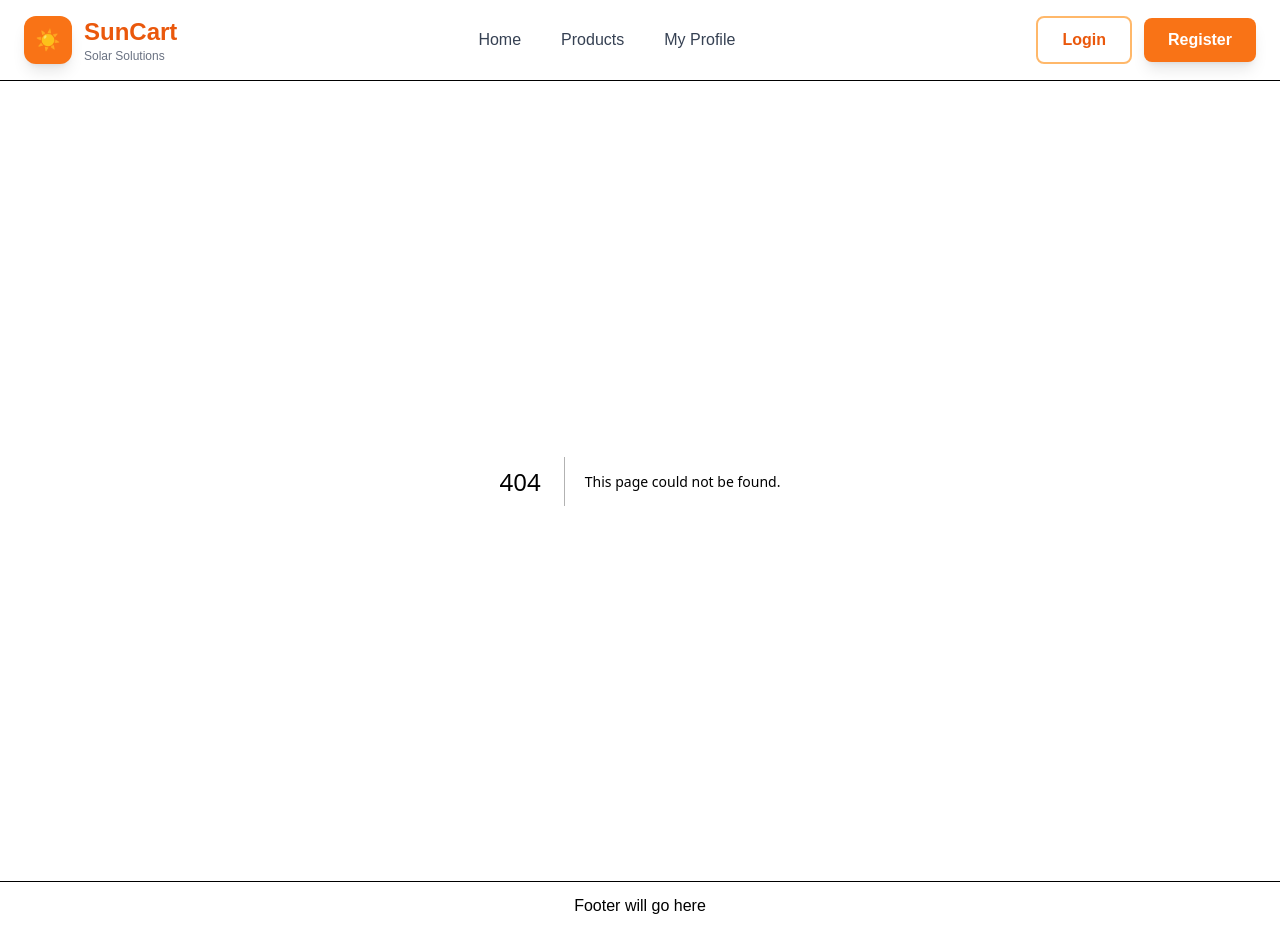
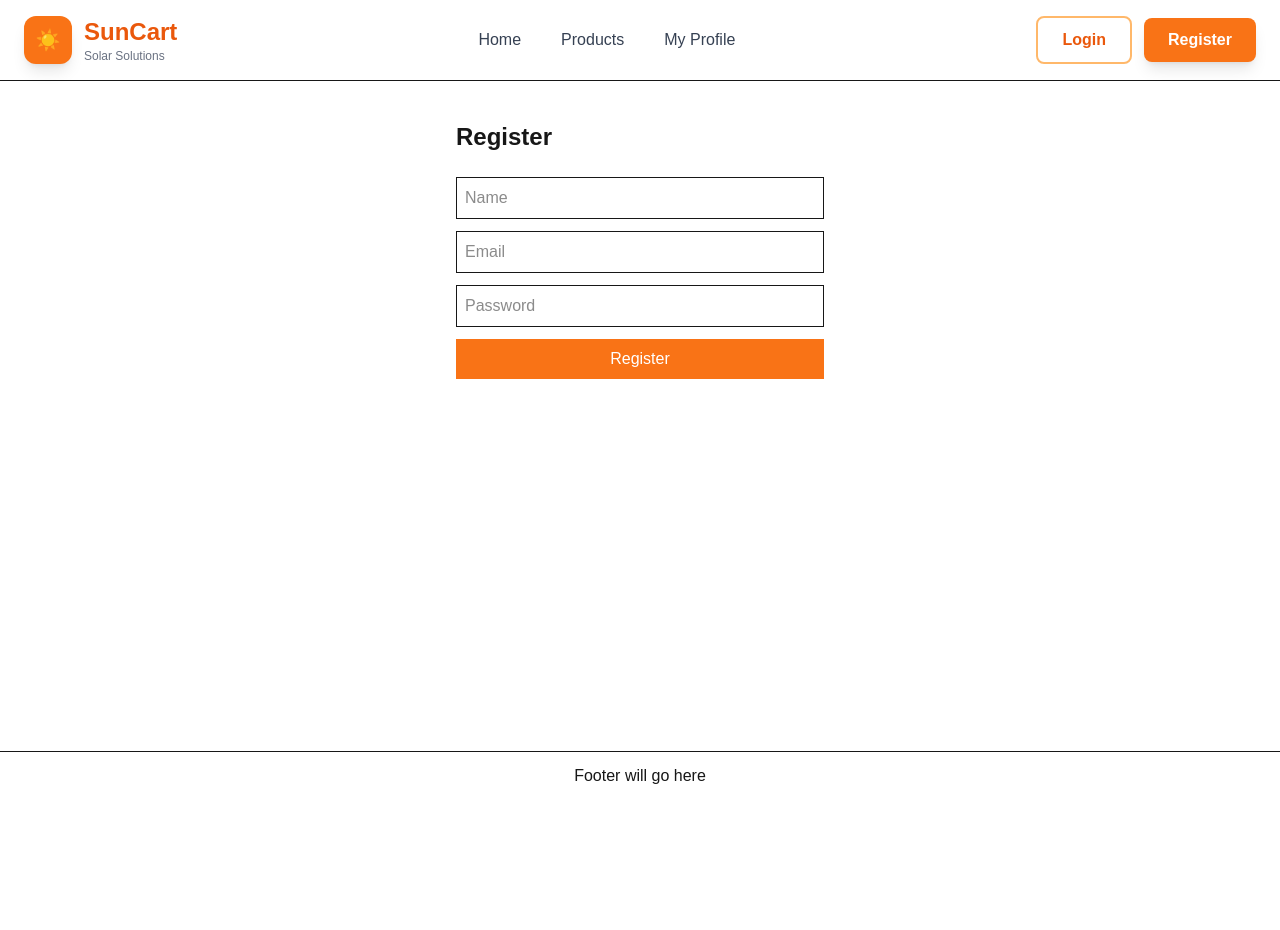
Before and after one commit to waliulnizu/suncart, a Next.js app: page /register in a window 1280 px wide. Before the commit this address had no page. After the commit the page ends 800 px from the top, so only its background shows below. Built offline with nearby package versions, Linux system fonts and the light colour scheme.

Commit message:
set better auth from documentation and add login and register static page

```diff
--- a/package.json
+++ b/package.json
@@ -9,7 +9,9 @@
     "lint": "eslint"
   },
   "dependencies": {
+    "@better-auth/mongo-adapter": "^1.6.9",
     "@heroui/react": "^3.0.3",
+    "mongodb": "^7.2.0",
     "next": "16.2.4",
     "react": "19.2.4",
     "react-dom": "19.2.4"
--- /dev/null
+++ b/src/app/api/auth/[...all]/route.js
@@ -0,0 +1,4 @@
+import { auth } from "@/lib/auth"; // path to your auth file
+import { toNextJsHandler } from "better-auth/next-js";
+
+export const { POST, GET } = toNextJsHandler(auth);
--- /dev/null
+++ b/src/app/lib/auth-client.js
@@ -0,0 +1,8 @@
+
+import { createAuthClient } from "better-auth/react"
+export const authClient = createAuthClient({
+    /** The base URL of the server (optional if you're using the same domain) */
+    baseURL: "process.env.NEXT_PUBLIC_BASE_URL || 'http://localhost:3000'",
+})
+
+export const { signIn, signUp, useSession } = createAuthClient()
--- /dev/null
+++ b/src/app/lib/auth.js
@@ -0,0 +1,15 @@
+import { betterAuth } from "better-auth";
+import { MongoClient } from "mongodb";
+import { mongodbAdapter } from "better-auth/adapters/mongodb";
+
+const client = new MongoClient(process.env.MONGODB_URI);
+const db = client.db("suncart");
+
+export const auth = betterAuth({
+  database: mongodbAdapter(db, {
+    // Optional: if you don't provide a client, database transactions won't be enabled.
+    emailAndPassword: {
+    enabled: true,
+  },
+  }),
+});
--- /dev/null
+++ b/src/app/login/page.jsx
@@ -0,0 +1,45 @@
+"use client";
+
+import { useState } from "react";
+import { useRouter } from "next/navigation";
+
+export default function LoginPage() {
+  const router = useRouter();
+  const [email, setEmail] = useState("");
+  const [password, setPassword] = useState("");
+
+  async function handleLogin() {
+    // demo flow (BetterAuth integration later)
+    console.log(email, password);
+
+    router.push("/");
+  }
+
+  return (
+    <div className="max-w-md mx-auto p-10">
+
+      <h1 className="text-2xl font-bold mb-6">Login</h1>
+
+      <input
+        className="border p-2 w-full mb-3"
+        placeholder="Email"
+        onChange={(e) => setEmail(e.target.value)}
+      />
+
+      <input
+        type="password"
+        className="border p-2 w-full mb-3"
+        placeholder="Password"
+        onChange={(e) => setPassword(e.target.value)}
+      />
+
+      <button
+        onClick={handleLogin}
+        className="bg-orange-500 text-white px-4 py-2 w-full"
+      >
+        Login
+      </button>
+
+    </div>
+  );
+}
--- a/src/app/products/[id]/page.jsx
+++ b/src/app/products/[id]/page.jsx
@@ -11,10 +11,16 @@ async function getProduct(id) {
 }
 
 export default async function ProductDetails({ params }) {
+    // new add
+  const isLoggedIn = false; // later real auth replace
+  if (!isLoggedIn) {
+    redirect("/login");
+  }
+
   // ✅ Properly unwrap params with await for Next.js 16
   const { id } = await params;
   const product = await getProduct(id);
-  console.log(product)
+  console.log(product);
 
   if (!product) {
     return <p className="p-10 text-center">Product not found</p>;
@@ -22,13 +28,9 @@ export default async function ProductDetails({ params }) {
 
   return (
     <div className="max-w-5xl mx-auto px-6 py-10">
-
-      <h1 className="text-3xl font-bold mb-6">
-        {product.name}
-      </h1>
+      <h1 className="text-3xl font-bold mb-6">{product.name}</h1>
 
       <div className="grid md:grid-cols-2 gap-8">
-
         {/* Image - Using Next.js Image Component */}
         <div className="relative w-full h-72">
           <Image
@@ -41,29 +43,21 @@ export default async function ProductDetails({ params }) {
 
         {/* Details */}
         <div>
-          <p className="text-gray-500 mb-2">
-            Brand: {product.brand}
-          </p>
+          <p className="text-gray-500 mb-2">Brand: {product.brand}</p>
 
-          <p className="text-lg mb-2">
-            ⭐ {product.rating}
-          </p>
+          <p className="text-lg mb-2">⭐ {product.rating}</p>
 
           <p className="text-orange-500 text-2xl font-bold mb-4">
             ${product.price}
           </p>
 
-          <p className="mb-4">
-            {product.description}
-          </p>
+          <p className="mb-4">{product.description}</p>
 
           <button className="bg-orange-500 text-white px-6 py-2 rounded-lg hover:bg-orange-600 transition">
             Buy Now
           </button>
         </div>
-
       </div>
-
     </div>
   );
 }
--- /dev/null
+++ b/src/app/register/page.jsx
@@ -0,0 +1,54 @@
+"use client";
+
+import { useState } from "react";
+import { useRouter } from "next/navigation";
+
+export default function RegisterPage() {
+  const router = useRouter();
+
+  const [form, setForm] = useState({
+    name: "",
+    email: "",
+    password: "",
+  });
+
+  async function handleRegister() {
+    console.log(form);
+
+    router.push("/login");
+  }
+
+  return (
+    <div className="max-w-md mx-auto p-10">
+
+      <h1 className="text-2xl font-bold mb-6">Register</h1>
+
+      <input
+        className="border p-2 w-full mb-3"
+        placeholder="Name"
+        onChange={(e) => setForm({ ...form, name: e.target.value })}
+      />
+
+      <input
+        className="border p-2 w-full mb-3"
+        placeholder="Email"
+        onChange={(e) => setForm({ ...form, email: e.target.value })}
+      />
+
+      <input
+        type="password"
+        className="border p-2 w-full mb-3"
+        placeholder="Password"
+        onChange={(e) => setForm({ ...form, password: e.target.value })}
+      />
+
+      <button
+        onClick={handleRegister}
+        className="bg-orange-500 text-white px-4 py-2 w-full"
+      >
+        Register
+      </button>
+
+    </div>
+  );
+}
```
Also changed, not shown: 1 other file (tests, documents, lock files or other folders).
